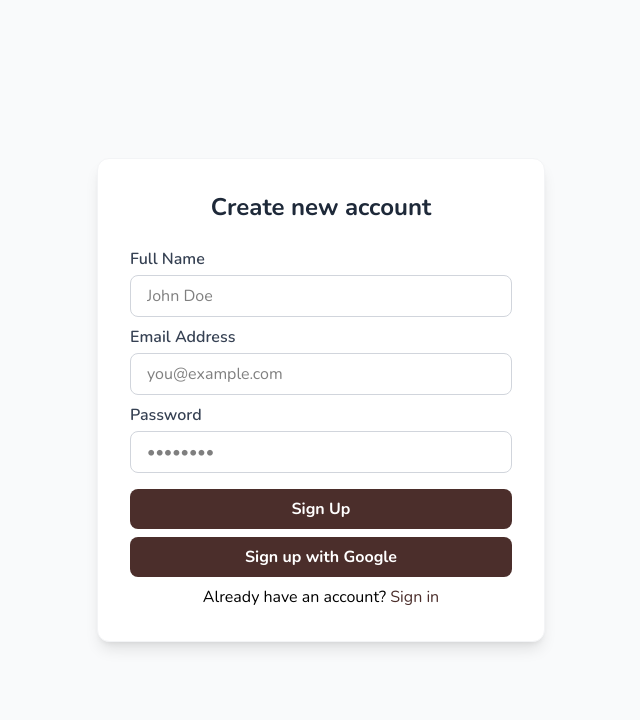
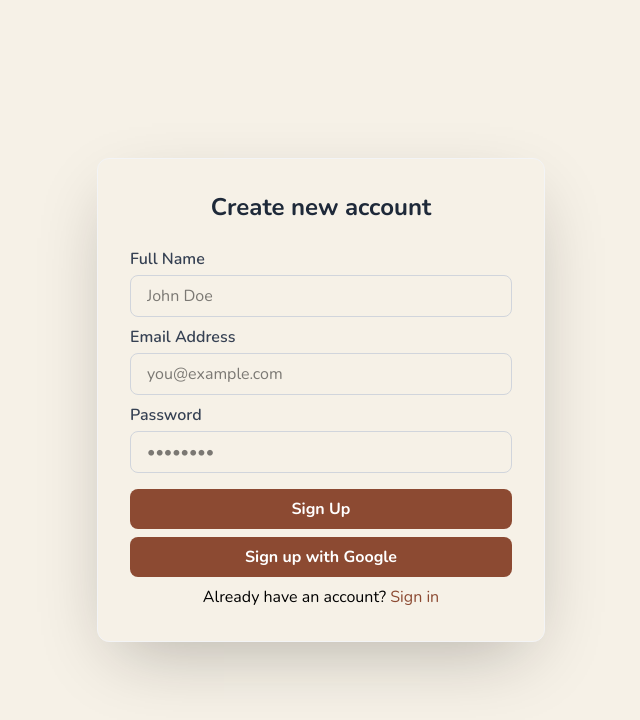
Before and after one commit to navjotmaan/satori-frontend, a React (Vite) app: page /signup in a window 1280 px wide. Shown: the top 720 px of the page, without its empty margins (319-959 px from the left). Built offline with nearby package versions, Linux system fonts and the light colour scheme; no server answers; a web font is replaced by a local one.

Commit message:
change the background and button color of forms

```diff
--- a/src/forms/login.jsx
+++ b/src/forms/login.jsx
@@ -37,10 +37,10 @@ const LoginForm = () => {
   };
 
   return (
-    <div className="flex flex-col items-center justify-center min-h-screen bg-gray-50 p-4">
+    <div className="flex flex-col items-center justify-center min-h-screen bg-[#F6F1E7] p-4">
       <form
         onSubmit={handleSubmit}
-        className="w-full max-w-md bg-white p-8 rounded-xl shadow-lg border border-gray-100"
+        className="w-full max-w-md bg-[#F6F1E7] p-8 rounded-xl shadow-[0_25px_70px_-20px_rgba(22,20,15,0.3)] border border-gray-100"
       >
         <h2 className="text-2xl font-bold text-gray-800 mb-6 text-center">Sign in to your account</h2>
 
@@ -73,17 +73,17 @@ const LoginForm = () => {
 
           <button
             type="submit"
-            className="w-full bg-[#4B2E2B] hover:bg-[#99582a] cursor-pointer text-white font-bold py-2 px-4 rounded-lg transition-colors duration-200 mt-2"
+            className="w-full bg-[#8C4A32] hover:bg-[#A05A3F] cursor-pointer text-white font-bold py-2 px-4 rounded-lg transition-colors duration-200 mt-2"
           >
             Sign In
           </button>
 
           <button type='submit'
-           className="w-full bg-[#4B2E2B] hover:bg-[#99582a] cursor-pointer text-white font-bold py-2 px-4 rounded-lg transition-colors duration-200" onClick={handleGoogleLogin}>
+           className="w-full bg-[#8C4A32] hover:bg-[#A05A3F] cursor-pointer text-white font-bold py-2 px-4 rounded-lg transition-colors duration-200" onClick={handleGoogleLogin}>
             Sign in with Google
           </button>
 
-          <p>Don't have an account? <a href='/signup' className='text-[#4B2E2B] hover:underline'>Sign up</a></p>
+          <p>Don't have an account? <a href='/signup' className='text-[#8C4A32] hover:underline'>Sign up</a></p>
 
         </div>
       </form>
--- a/src/forms/signup.jsx
+++ b/src/forms/signup.jsx
@@ -37,10 +37,10 @@ const SignupForm = () => {
   };
 
   return (
-    <div className="flex flex-col items-center justify-center min-h-screen bg-gray-50 p-4">
+    <div className="flex flex-col items-center justify-center min-h-screen bg-[#F6F1E7] p-4">
       <form
         onSubmit={handleSubmit}
-        className="w-full max-w-md bg-white p-8 rounded-xl shadow-lg border border-gray-100"
+        className="w-full max-w-md bg-[#F6F1E7] p-8 rounded-xl shadow-[0_25px_70px_-20px_rgba(22,20,15,0.3)] border border-gray-100"
       >
         <h2 className="text-2xl font-bold text-gray-800 mb-6 text-center">Create new account</h2>
 
@@ -86,20 +86,20 @@ const SignupForm = () => {
 
           <button
             type="submit"
-            className="w-full bg-[#4B2E2B] hover:bg-[#99582a] cursor-pointer text-white font-bold py-2 px-4 rounded-lg transition-colors duration-200 mt-2"
+            className="w-full bg-[#8C4A32] hover:bg-[#A05A3F] cursor-pointer text-white font-bold py-2 px-4 rounded-lg transition-colors duration-200 mt-2"
           >
             Sign Up
           </button>
 
           <button
             type="submit"
-            className="w-full bg-[#4B2E2B] hover:bg-[#99582a] cursor-pointer text-white font-bold py-2 px-4 rounded-lg transition-colors duration-200"
+            className="w-full bg-[#8C4A32] hover:bg-[#A05A3F] cursor-pointer text-white font-bold py-2 px-4 rounded-lg transition-colors duration-200"
             onClick={handleGoogleLogin}
           >
             Sign up with Google
           </button>
 
-          <p>Already have an account? <a href='/signin' className='text-[#4B2E2B] hover:underline'>Sign in</a></p>
+          <p>Already have an account? <a href='/signin' className='text-[#8C4A32] hover:underline'>Sign in</a></p>
         </div>
       </form>
     </div>
```
